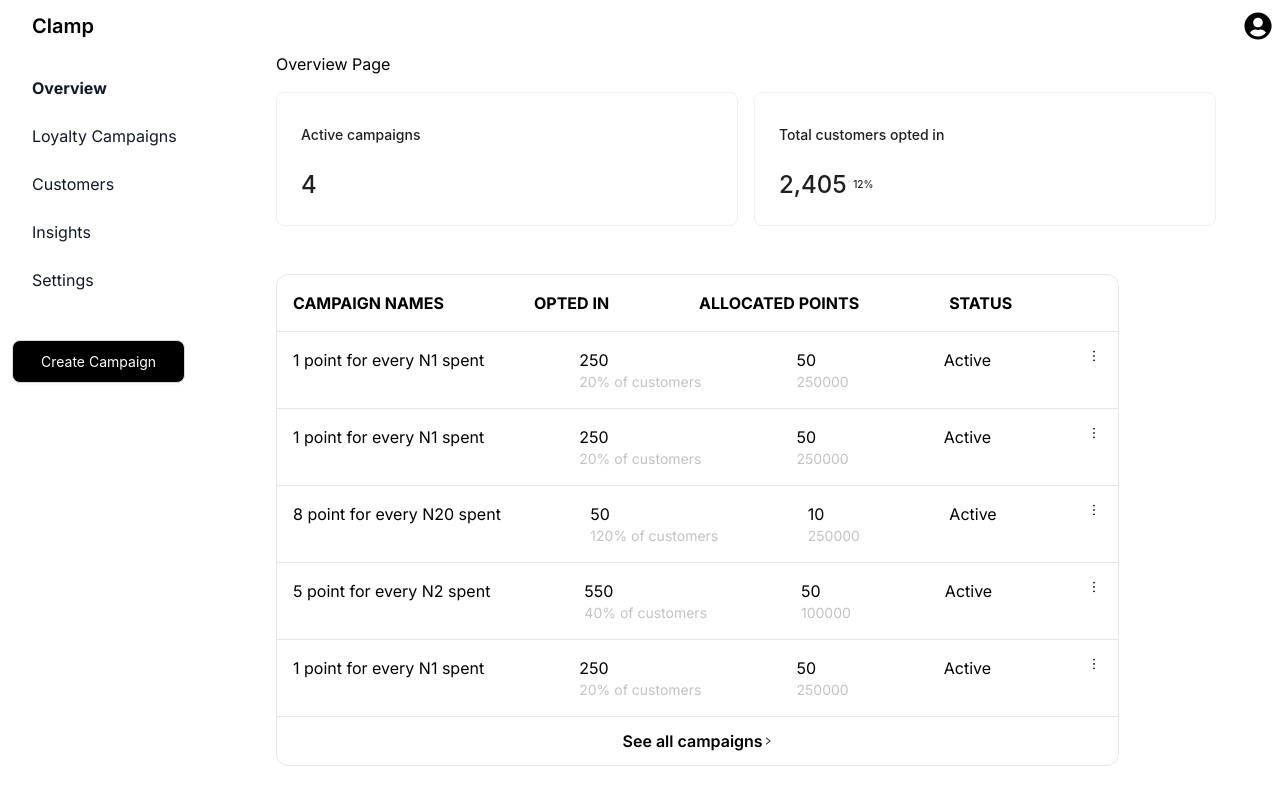
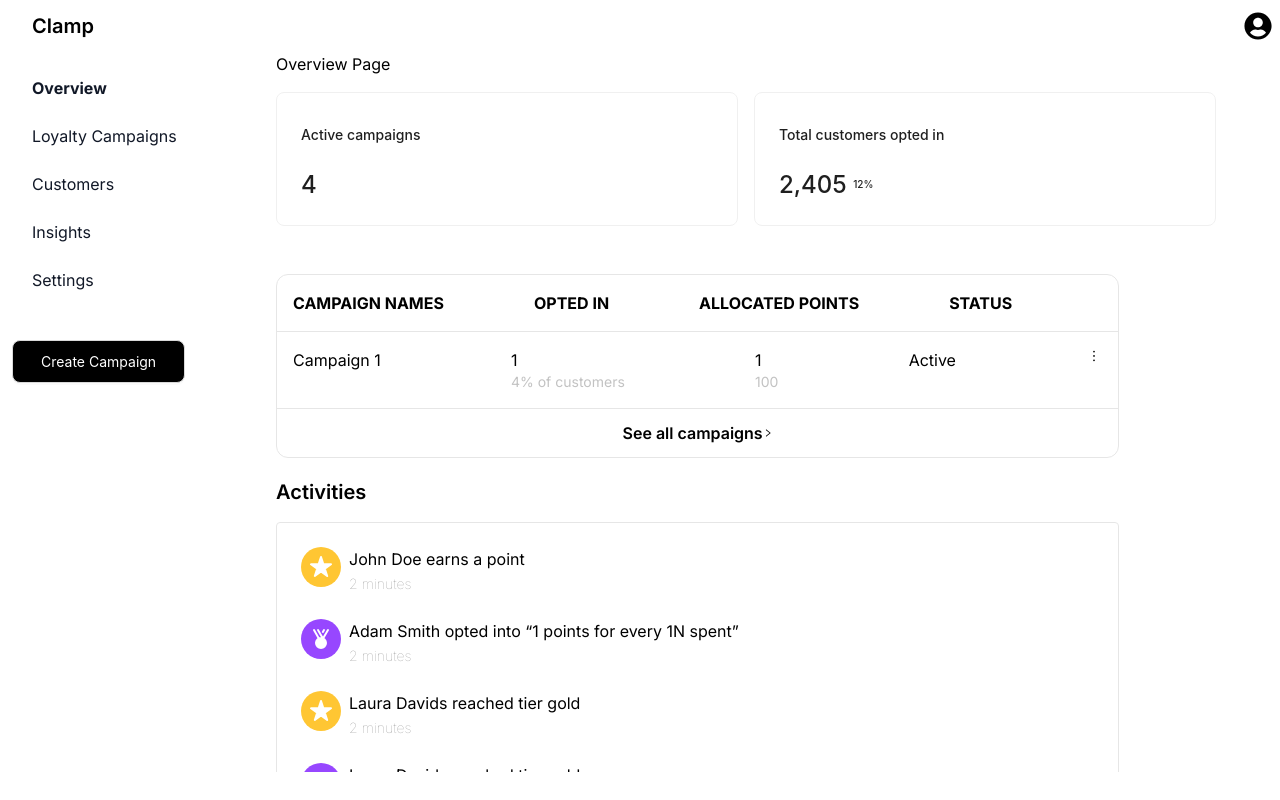
Before and after one commit to unegbuclinton/clamp-landing-page, a Next.js app: page /overview in a window 1280 px wide. Built offline with nearby package versions, Linux system fonts and the light colour scheme.

Commit message:
updated campiagn interface

```diff
--- a/src/components/molecules/campaignTable/index.tsx
+++ b/src/components/molecules/campaignTable/index.tsx
@@ -11,28 +11,28 @@ const CampaignTable = () => {
         <div className=" p-4">STATUS</div>
         <div className=" p-4"></div>
       </div>
-      {campaigns?.map(
-        ({ title, opt, value, customers, points, status }, index) => (
+      {campaigns?.map(({ id, name, rules, status }) => (
         <div
-            key={index}
+          key={id}
           className="flex justify-between bg-white border-b border-light-grey"
         >
-            <div className=" p-4 w-fit">{title}</div>
+          <div className="p-4 w-fit">{name}</div>
           <div className=" p-4">
-              <p>{opt}</p>
-              <p className="text-sm text-battle-grey/60">{`${customers}% of customers`}</p>
+            <p>{rules[0].asset.pointValue}</p>
+            <p className="text-sm text-battle-grey/60">{`4% of customers`}</p>
           </div>
           <div className=" p-4">
-              <p> {points}</p>
-              <p className="text-sm text-battle-grey/60">{value}</p>
+            <p> {rules[0].asset.pointValue}</p>
+            <p className="text-sm text-battle-grey/60">
+              {rules[0].asset.monetaryValue}
+            </p>
           </div>
-            <div className=" p-4">{status ? "Active" : "PAUSED"}</div>
+          <div className="p-4">{status ? "Active" : "PAUSED"}</div>
           <div className=" p-4">
-              <AiOutlineMore />
+            <AiOutlineMore className="cursor-pointer" />
           </div>
         </div>
-        )
-      )}
+      ))}
       <div className="flex items-center w-full justify-center py-3">
         <p className="text-center font-semibold text-base">See all campaigns</p>
         <AiOutlineRight size={10} />
--- a/src/pages/overview/index.tsx
+++ b/src/pages/overview/index.tsx
@@ -31,8 +31,13 @@ const Overview = () => {
       <div>
         <h2 className="mb-4 text-xl font-semibold">Activities</h2>
         <div className="rounded border border-light-grey p-6 w-[85%]">
-          {activities?.map(({ badge, time, title }, index) => (
-            <ActivityInfo key={index} title={title} badge={badge} time={time} />
+          {activities?.map(({ badge, timestamp, title }, index) => (
+            <ActivityInfo
+              key={index}
+              title={title}
+              badge={badge}
+              time={timestamp}
+            />
           ))}
         </div>
       </div>
--- a/src/utilities/data/activitiesJson.tsx
+++ b/src/utilities/data/activitiesJson.tsx
@@ -1,25 +1,36 @@
-export const activities: Array<{ title: string; time: string; badge: string }> =
-  [
-    { title: "John Doe earns a point", time: "2 minutes", badge: "tier-one" },
+export const activities: Array<{
+  title: string;
+  timestamp: string;
+  badge: string;
+}> = [
+  {
+    title: "John Doe earns a point",
+    timestamp: "2 minutes",
+    badge: "tier-one",
+  },
   {
     title: "Adam Smith opted into “1 points for every 1N spent”",
-      time: "2 minutes",
+    timestamp: "2 minutes",
     badge: "tier-two",
   },
   {
     title: "Laura Davids reached tier gold",
-      time: "2 minutes",
+    timestamp: "2 minutes",
     badge: "tier-one",
   },
   {
     title: "Laura Davids reached tier gold",
-      time: "2 minutes",
+    timestamp: "2 minutes",
     badge: "tier-two",
   },
-    { title: "John Doe earns a point", time: "2 minutes", badge: "tier-one" },
+  {
+    title: "John Doe earns a point",
+    timestamp: "2 minutes",
+    badge: "tier-one",
+  },
   {
     title: "Laura Davids reached tier goldt",
-      time: "2 minutes",
+    timestamp: "2 minutes",
     badge: "tier-two",
   },
 ];
--- a/src/utilities/data/campaignJson.tsx
+++ b/src/utilities/data/campaignJson.tsx
@@ -1,55 +1,75 @@
-export const campaigns: Array<{
-  title: string;
-  opt: number;
-  customers: number;
-  points: number;
-  value: number;
-  status: boolean;
-  badge: string;
-}> = [
+interface campiagn {
+  id: string;
+  name?: string;
+  startDate?: string;
+  endDate?: string;
+  rules: Array<{
+    id: string;
+    asset: {
+      id: string;
+      name: string;
+      category: string;
+      type: string;
+      tags: string[];
+      value: string;
+      monetaryValue: string;
+      currency: string;
+      pointValue: string;
+      data: string;
+      status: string;
+      createdAt: string;
+      updatedAt: string;
+    };
+    trigger: {
+      id: string;
+      eventName: string;
+      customerId: string;
+      payload: { product_id: string; quantity: number };
+    };
+    qty: number;
+    conditions: Array<{ key: string; operator: string; value: string }>;
+  }>;
+  status?: string;
+}
+
+export const campaigns: campiagn[] = [
   {
-    badge: "tier-one",
-    title: "1 point for every N1 spent",
-    opt: 250,
-    customers: 20,
-    points: 50,
-    value: 250000,
-    status: true,
+    id: "1",
+    name: "Campaign 1",
+    startDate: "2023-01-01",
+    endDate: "2023-01-31",
+    rules: [
+      {
+        id: "1",
+        asset: {
+          id: "1",
+          name: "Asset 1",
+          category: "Category 1",
+          type: "Type 1",
+          tags: ["Tag 1", "Tag 2"],
+          value: "Value 1",
+          monetaryValue: "100",
+          currency: "USD",
+          pointValue: "1",
+          data: "Data 1",
+          status: "Active",
+          createdAt: "2023-01-01",
+          updatedAt: "2023-01-01",
+        },
+        trigger: {
+          id: "1",
+          eventName: "Event 1",
+          customerId: "1",
+          payload: { product_id: "1", quantity: 1 },
+        },
+        qty: 10,
+        conditions: [
+          { key: "Key 1", operator: "==", value: "Value 1" },
+          { key: "Key 2", operator: ">=", value: "Value 2" },
+        ],
+      },
+    ],
+    status: "Active",
   },
-  {
-    badge: "tier-two",
-    title: "1 point for every N1 spent",
-    opt: 250,
-    customers: 20,
-    points: 50,
-    value: 250000,
-    status: true,
-  },
-  {
-    badge: "tier-two",
-    title: "8 point for every N20 spent",
-    opt: 50,
-    customers: 120,
-    points: 10,
-    value: 250000,
-    status: true,
-  },
-  {
-    badge: "tier-one",
-    title: "5 point for every N2 spent",
-    opt: 550,
-    customers: 40,
-    points: 50,
-    value: 100000,
-    status: true,
-  },
-  {
-    badge: "tier-one",
-    title: "1 point for every N1 spent",
-    opt: 250,
-    customers: 20,
-    points: 50,
-    value: 250000,
-    status: true,
-  },
+  // Add more campaign objects as needed
 ];
```
Lines whose indentation alone changed are shown as unchanged.
